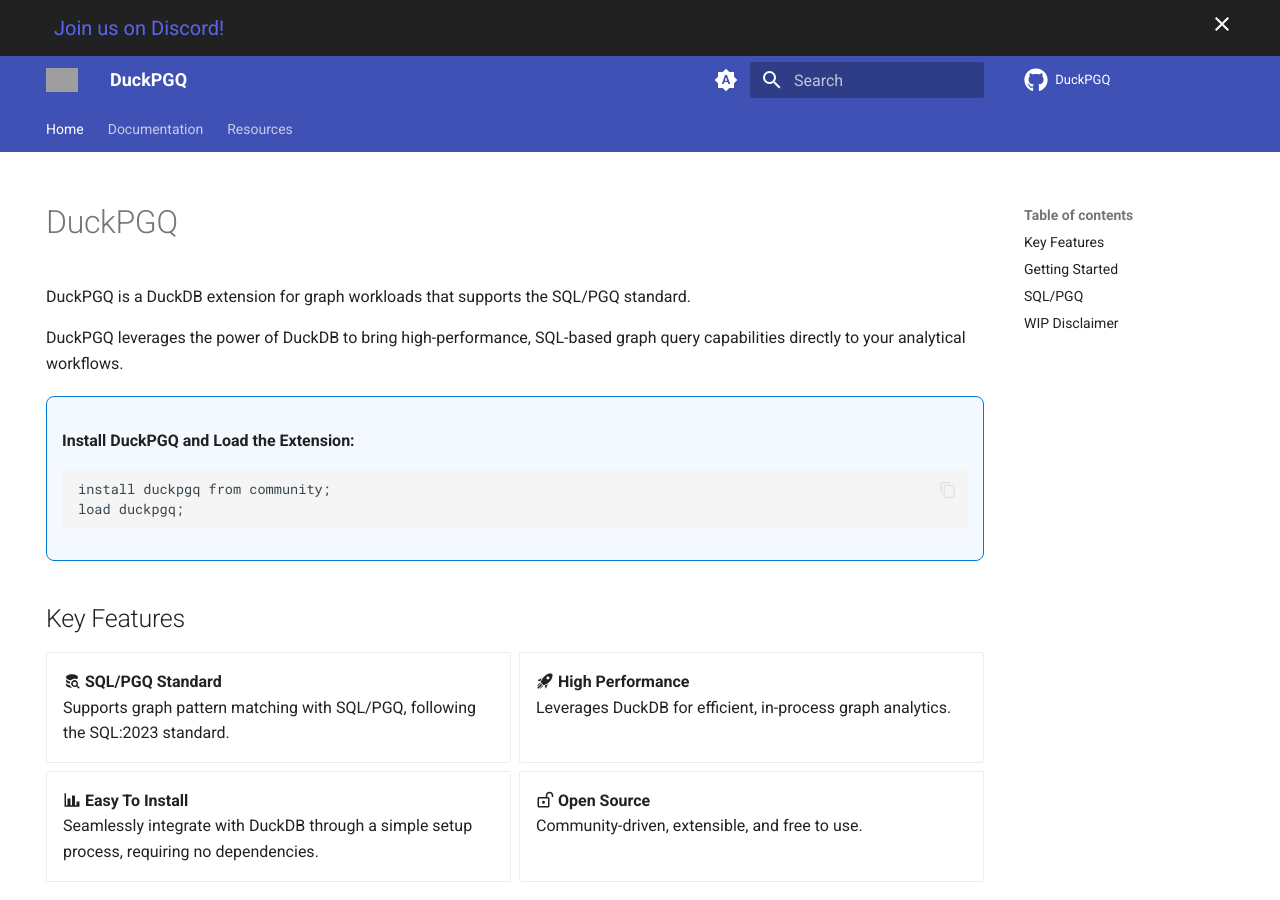
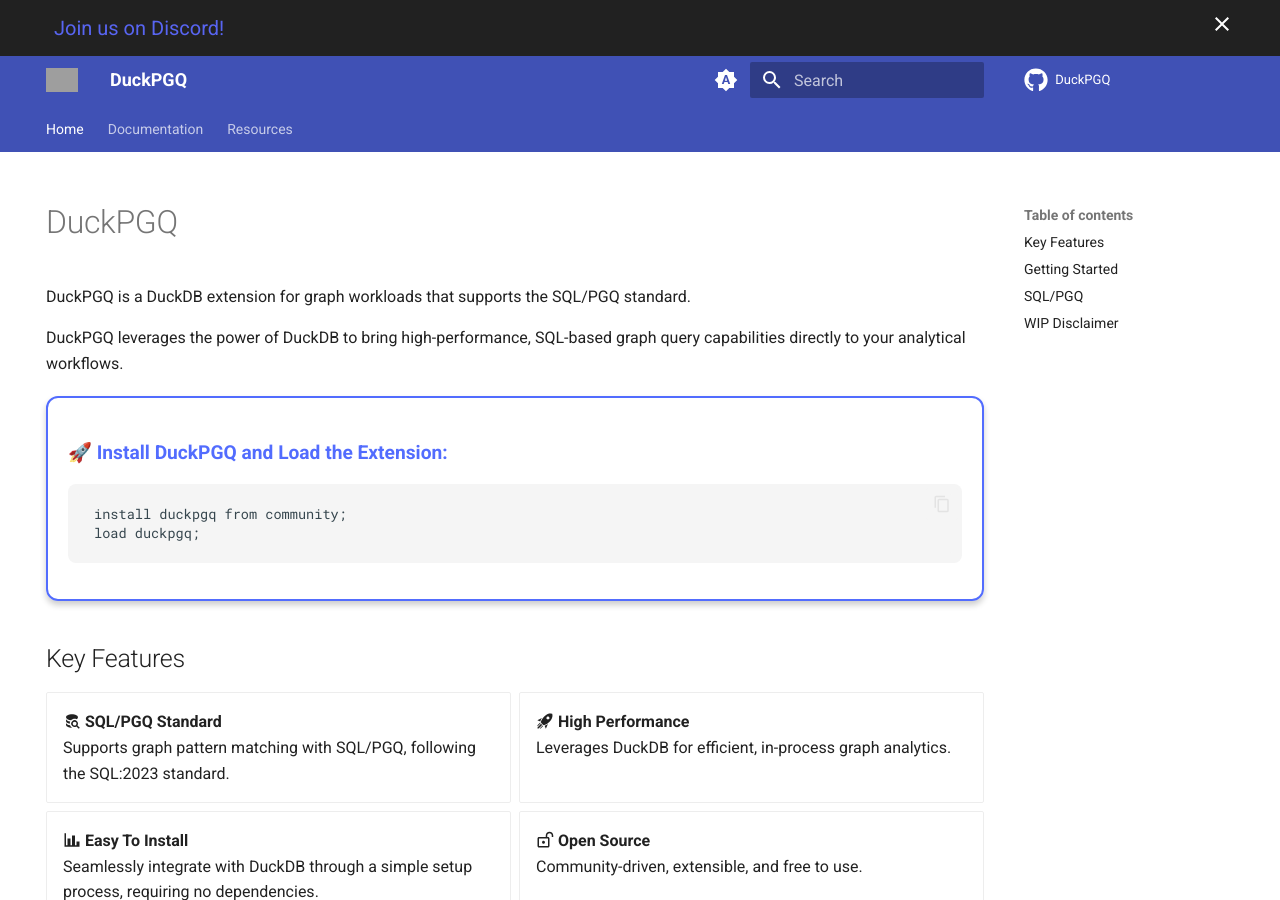
Before and after one commit to Dtenwolde/duckpgq-docs, an MkDocs documentation site: the page built from docs/index.md, in a window 1280 px wide and 900 px high. Built offline with MkDocs 1.6.1 and Material for MkDocs 9.7.7, drawn with Linux system fonts in a browser that asks for light colours; nearby versions of some CDN libraries; comment, search, counter and statistics services are not loaded; grey boxes are pictures that could not be loaded.

Commit message:
Properly work with dark mode

```diff
--- a/docs/index.md
+++ b/docs/index.md
@@ -8,9 +8,12 @@ DuckPGQ is a DuckDB extension for graph workloads that supports the SQL/PGQ stan
 
 DuckPGQ leverages the power of DuckDB to bring high-performance, SQL-based graph query capabilities directly to your analytical workflows.
 
-<div class="highlight" style="border: 1px solid #0078D4; border-radius: 8px; padding: 15px; background-color: #f3f9ff; margin: 20px 0;">
-  <p><strong>Install DuckPGQ and Load the Extension:</strong></p>
-  <pre><code>install duckpgq from community;
+<div class="highlight" style="border: 2px solid var(--md-accent-fg-color); border-radius: 12px; padding: 20px; background-color: var(--md-overlay-bg-color); margin: 20px 0; box-shadow: 0px 4px 6px rgba(0, 0, 0, 0.2);">
+  <p style="font-size: 1.2em; font-weight: bold; color: var(--md-accent-fg-color); margin-bottom: 15px;">
+    🚀 Install DuckPGQ and Load the Extension:
+  </p>
+  <pre style="background-color: var(--md-code-bg-color); padding: 10px; border-radius: 8px; color: var(--md-default-fg-color);">
+<code>install duckpgq from community;
 load duckpgq;
 </code></pre>
 </div>
```
Also changed, not shown: docs/_snippets/_report_issue.md (+2 -2 lines).
